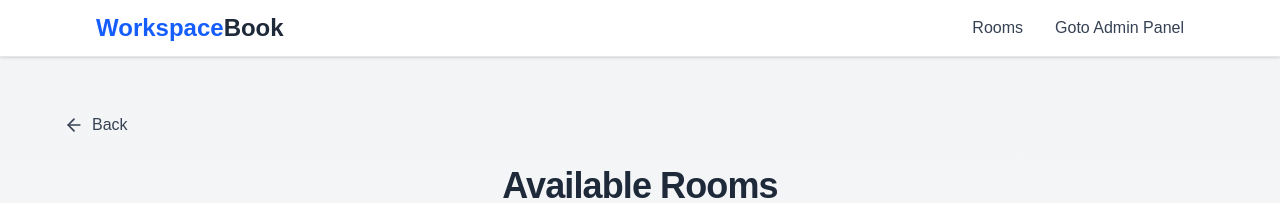
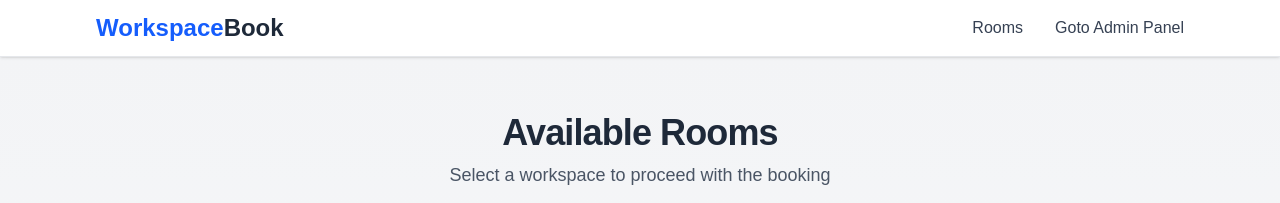
Before and after one commit to SAMEER563/booking, a Next.js app: page /rooms in a window 1280 px wide. Shown: the top 203 px of the page. Built offline with nearby package versions, Linux system fonts and the light colour scheme; no server answers; the database is empty.

Commit message:
some changes in Rooms page

```diff
--- a/src/app/rooms/page.tsx
+++ b/src/app/rooms/page.tsx
@@ -27,16 +27,7 @@ export default async function RoomsPage() {
   return (
     <div className="min-h-screen bg-gradient-to-b from-gray-100 to-gray-50 py-14 px-4">
 
-      {/* BACK BUTTON */}
-      <div className="max-w-6xl mx-auto mb-6">
-        <Link
-          href="/"
-          className="inline-flex items-center gap-2 text-gray-700 hover:text-blue-600 font-medium transition"
-        >
-          <ArrowLeft size={20} />
-          Back
-        </Link>
-      </div>
+
 
       {/* HEADER */}
       <div className="max-w-4xl mx-auto mb-10 text-center">
```
